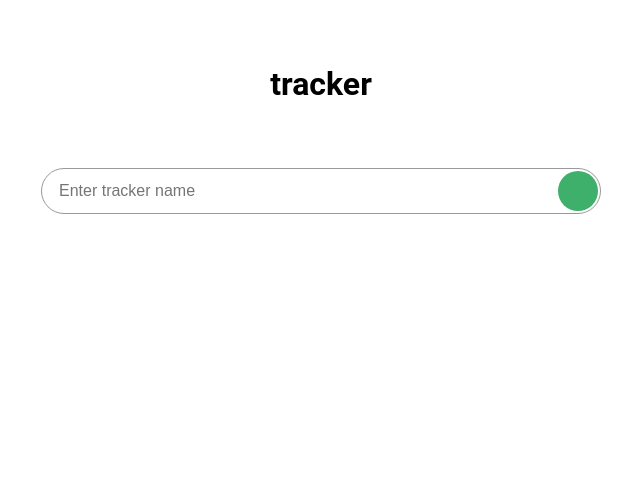
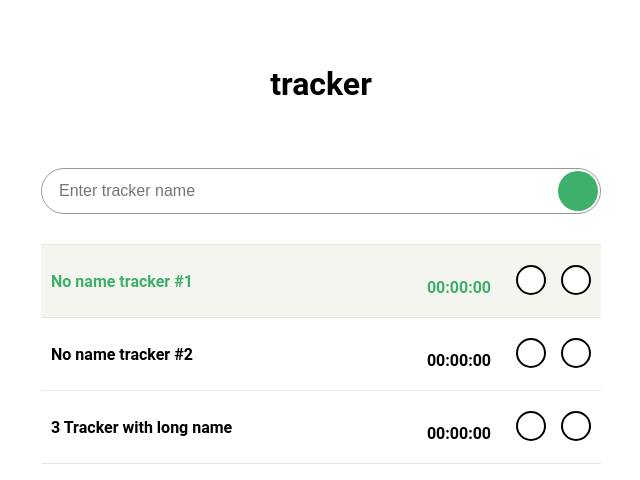
Before and after one commit to DereviankoViacheslav/tracker-nimble-inc, a React app: page / in a window 1280 px wide. Shown: the top 480 px of the page, without its empty margins (319-959 px from the left). Built offline with nearby package versions, Linux system fonts and the light colour scheme.

Commit message:
add components TrackerList & TrackerItem

```diff
--- a/src/components/app/App.jsx
+++ b/src/components/app/App.jsx
@@ -1,14 +1,14 @@
 import './App.scss';
 import React from 'react';
 import InputCreateTracker from '../inputCreateTracker';
-// import TrackerList from '../trackerList';
+import TrackerList from '../trackerList';
 
 function App() {
   return (
     <div className="tracker">
       <h1 className="tracker__header">tracker</h1>
       <InputCreateTracker />
-      {/* <TrackerList /> */}
+      <TrackerList />
     </div>
   );
 }
--- /dev/null
+++ b/src/components/trackerItem/TrackerItem.jsx
@@ -0,0 +1,46 @@
+import './TrackerItem.scss';
+import React from 'react';
+import { deleteTracker, toggleTrackerStatus } from '../../store/actions'
+import store from '../../store'
+
+const ONE_DAY = 1000 * 60 * 60 * 24;
+
+function getTimeToString(duration) {
+  const days = Math.trunc(duration._milliseconds / ONE_DAY);
+  const hours = duration.hours() + (days * 24);
+  const minutes = duration.minutes();
+  const seconds = duration.seconds();
+  return `${
+    hours < 10 ? '0' + hours : hours}:${
+    minutes < 10 ? '0' + minutes : minutes}:${
+    seconds < 10 ? '0' + seconds : seconds}`;
+}
+
+function TrackerItem(props) {
+
+  const icon = props.isActive ? <i className="fas fa-pause" /> : <i className="fas fa-play" />;
+  const classActive = props.isActive ? ' tracker__item_active' : '';
+
+  return (
+    <li className={`tracker__item${classActive}`}>
+      <span className="tracker__item-text">{props.name}</span>
+      <div className="tracker__item-controler">
+        <span className="tracker__item-time">{getTimeToString(props.duration)}</span>
+        <button
+          className="tracker__item-btn"
+          onClick={() => store.dispatch(toggleTrackerStatus(props.id))}
+        >
+          {icon}
+        </button>
+        <button
+          className="tracker__item-btn"
+          onClick={() => store.dispatch(deleteTracker(props.id))}
+        >
+          <i className="fas fa-minus" />
+        </button>
+      </div>
+    </li>
+  );
+}
+
+export default TrackerItem;
--- /dev/null
+++ b/src/components/trackerItem/TrackerItem.scss
@@ -0,0 +1,52 @@
+@import '../../styles/breakpoints.scss';
+
+.tracker {
+
+  &__item {
+    display: flex;
+    justify-content: space-between;
+    align-items: center;
+    padding: 20px 10px;
+    border-top: 1px solid #e6e6e6;
+    list-style-type: none;
+
+    &:last-child {
+      border-bottom: 1px solid #e6e6e6;
+    }
+  }
+
+  &__item_active {
+    color: #3faf6c;
+    background-color: #f5f5ef;
+  }
+
+  &__item-text {
+    white-space: nowrap;
+    overflow: hidden;
+    text-overflow: ellipsis;
+  }
+
+  &__item-controler {
+    white-space: nowrap;
+  }
+
+  &__item-time {
+    margin: 10px;
+    font-size: 12px;
+    font-weight: 700;
+
+    @include for-medium-up {
+      font-size: 16px;
+    }
+  }
+
+  &__item-btn {
+    height: 30px;
+    width: 30px;
+    margin-left: 15px;
+    border-radius: 50%;
+    border: 2px solid #000;
+    background-color: #fff;
+    outline: none;
+  }
+}
--- /dev/null
+++ b/src/components/trackerItem/index.jsx
@@ -0,0 +1,3 @@
+import TrackerItem from './TrackerItem';
+
+export default TrackerItem;
--- /dev/null
+++ b/src/components/trackerList/TrackerList.jsx
@@ -0,0 +1,31 @@
+import './TrackerList.scss';
+import React, { useState, useEffect } from 'react';
+import TrackerItem from '../trackerItem';
+import store from '../../store';
+
+function TrackerList() {
+  const [trackerList, setTrackerList] = useState(store.getState().trackerList);
+
+  useEffect(() => {
+    store.subscribe(() => {
+      setTrackerList(store.getState().trackerList);
+    });
+  });
+
+  const trackers = trackerList
+    .sort((a, b) => b.creationDate - a.creationDate)
+    .map((tracker) => {
+      return <TrackerItem
+        key={tracker.id}
+        {...tracker}
+      />
+    });
+
+  return (
+    <ul className="tracker__list">
+      {trackers}
+    </ul>
+  );
+}
+
+export default TrackerList;
--- /dev/null
+++ b/src/components/trackerList/TrackerList.scss
@@ -0,0 +1,15 @@
+@import '../../styles/breakpoints.scss';
+
+.tracker {
+
+  &__list {
+    margin-top: 30px;
+    font-size: 14px;
+    list-style-type: none;
+
+    @include for-medium-up {
+      font-size: 16px;
+      font-weight: 700;
+    }
+  }
+}
--- /dev/null
+++ b/src/components/trackerList/index.jsx
@@ -0,0 +1,3 @@
+import TrackerList from './TrackerList';
+
+export default TrackerList;
```
